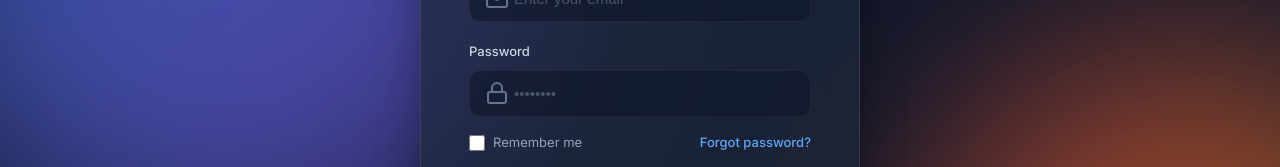
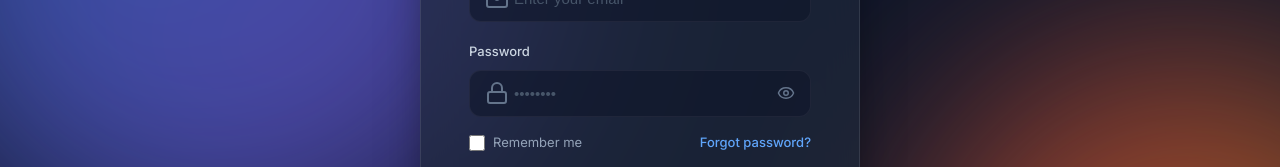
Before and after one commit to agilixsan-admin/deploy-vercel-invoice-management, a React (Vite) app in the folder POSagilix-main/: page /login in a window 1280 px wide. Shown: the part 337-504 px from the top of the page. Built offline with nearby package versions, Linux system fonts and the light colour scheme.

Commit message:
feat: add error handling in tenant modal and password visibility toggle in login

```diff
--- a/POSagilix-main/src/pages/login/login.jsx
+++ b/POSagilix-main/src/pages/login/login.jsx
@@ -1,10 +1,11 @@
 import React, { useState } from 'react';
 import { useNavigate } from 'react-router-dom';
-import { Mail, Lock, ArrowRight, Loader2 } from 'lucide-react';
+import { Mail, Lock, ArrowRight, Loader2, Eye, EyeOff } from 'lucide-react';
 
 const Login = () => {
   const [email, setEmail] = useState('');
   const [password, setPassword] = useState('');
+  const [showPassword, setShowPassword] = useState(false);
   const [isLoading, setIsLoading] = useState(false);
   const navigate = useNavigate();
 
@@ -74,12 +75,21 @@ const Login = () => {
             <div className="login-input-wrapper">
               <Lock className="login-input-icon" />
               <input
-                type="password"
+                type={showPassword ? 'text' : 'password'}
                 placeholder="••••••••"
                 value={password}
                 onChange={(e) => setPassword(e.target.value)}
+                style={{ paddingRight: '44px' }}
                 required
               />
+              <button
+                type="button"
+                className="password-toggle-btn"
+                onClick={() => setShowPassword(!showPassword)}
+                title={showPassword ? "Hide password" : "Show password"}
+              >
+                {showPassword ? <EyeOff size={18} /> : <Eye size={18} />}
+              </button>
             </div>
           </div>
 
--- a/POSagilix-main/src/pages/style.css
+++ b/POSagilix-main/src/pages/style.css
@@ -1274,3 +1274,20 @@
   width: 120px;
   border-radius: 8px;
 }
+
+.password-toggle-btn {
+  position: absolute;
+  right: 16px;
+  background: none;
+  border: none;
+  color: #64748b;
+  cursor: pointer;
+  padding: 0;
+  display: flex;
+  align-items: center;
+  transition: color 0.3s ease;
+}
+
+.password-toggle-btn:hover {
+  color: #f8fafc;
+}
--- a/POSagilix-main/src/pages/tenantmanagement/tenantmanagement.jsx
+++ b/POSagilix-main/src/pages/tenantmanagement/tenantmanagement.jsx
@@ -15,16 +15,18 @@ function AddTenantModal({ onClose, onSubmit }) {
     outlets: 1,
     expiryDate: new Date().toISOString().split('T')[0], // e.g. 2025-11-30
   });
-  const [isSubmitting, setIsSubmitting] = useState(false);
+  const [error, setError] = useState(null);
 
   const handleSubmit = async (e) => {
     e.preventDefault();
     if (!form.businessName || !form.ownerEmail) return;
 
     setIsSubmitting(true);
+    setError(null);
     try {
       await onSubmit(form);
     } catch (err) {
+      setError(err.response?.data?.message || err.message || 'An error occurred while creating the tenant.');
       setIsSubmitting(false);
     }
   };
@@ -39,6 +41,7 @@ function AddTenantModal({ onClose, onSubmit }) {
           </button>
         </div>
         <form onSubmit={handleSubmit}>
+          {error && <div className="modal-error-alert">{error}</div>}
           <div className="form-group">
             <label className="form-label">Business Name <span className="required">*</span></label>
             <input
@@ -129,13 +132,16 @@ function EditTenantModal({ tenant, onClose, onSubmit }) {
     expiryDate: tenant.expiryDate,
   });
   const [isSubmitting, setIsSubmitting] = useState(false);
+  const [error, setError] = useState(null);
 
   const handleSubmit = async (e) => {
     e.preventDefault();
     setIsSubmitting(true);
+    setError(null);
     try {
       await onSubmit(tenant.id, form);
     } catch (err) {
+      setError(err.response?.data?.message || err.message || 'An error occurred while updating the tenant.');
       setIsSubmitting(false);
     }
   };
@@ -150,6 +156,7 @@ function EditTenantModal({ tenant, onClose, onSubmit }) {
           </button>
         </div>
         <form onSubmit={handleSubmit}>
+          {error && <div className="modal-error-alert">{error}</div>}
           <div className="form-group">
             <label className="form-label">Business Name</label>
             <input
```
